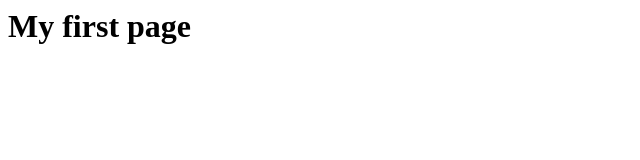
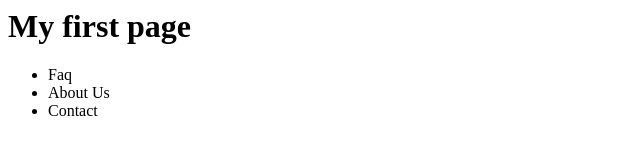
Before and after one commit to clownShoez/git-one, a plain HTML site: page index.html in a window 1280 px wide. Shown: the whole page, without its empty margins (0-640 px from the left). Drawn offline with Linux system fonts and the light colour scheme.

Commit message:
add footer

```diff
--- a/index.html
+++ b/index.html
@@ -5,5 +5,13 @@
     </head>
     <body>
         <h1>My first page</h1>
+
+        <footer>
+            <ul>
+                <li>Faq</li>
+                <li>About Us</li>
+                <li>Contact</li>
+            </ul>
+        </footer>
     </body>
 </html>
```
